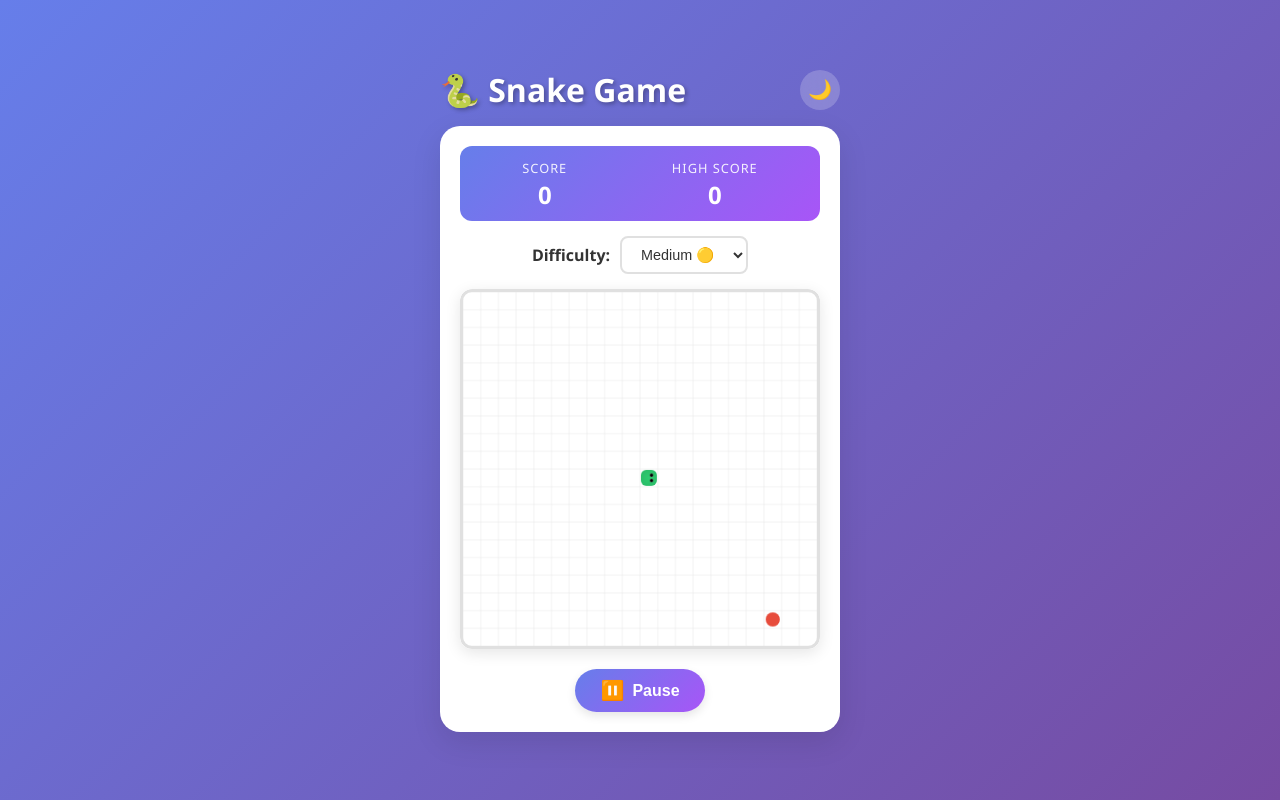
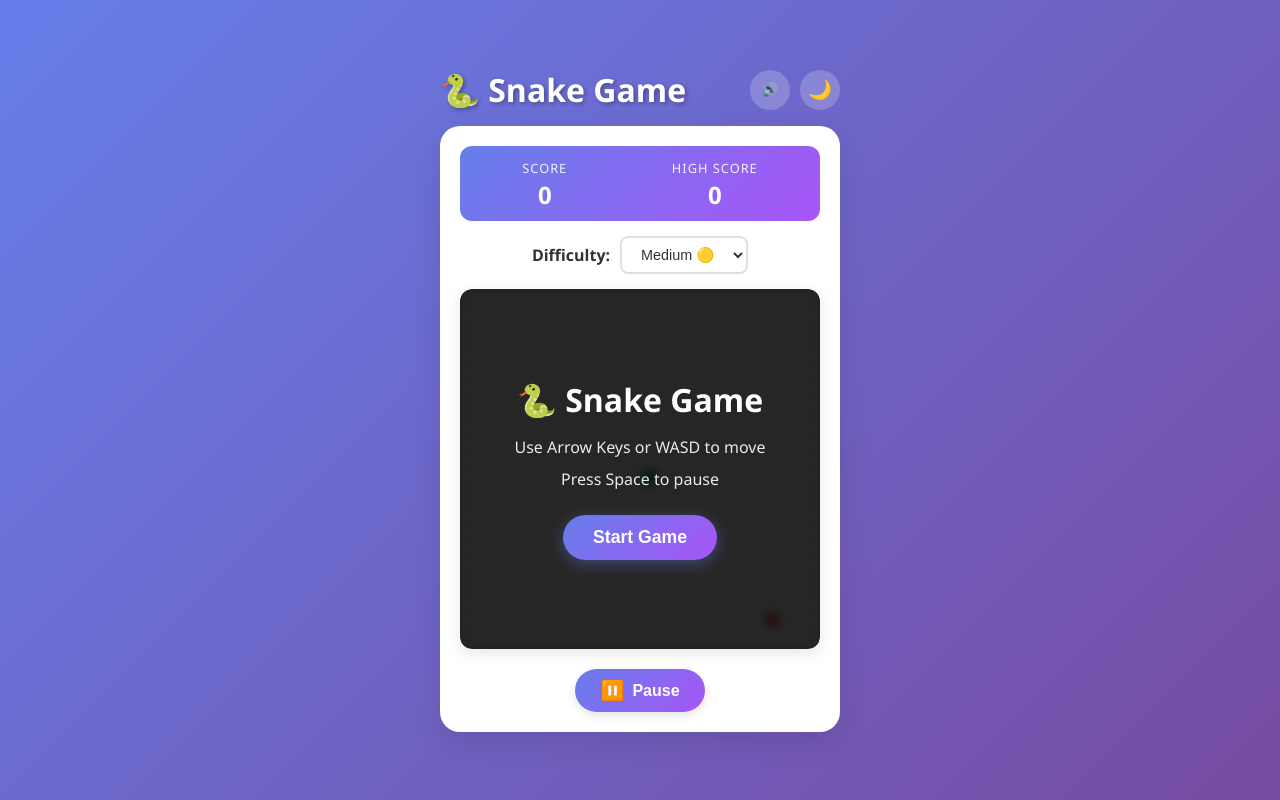
Before and after one commit to asevast/snake-game, a plain HTML site: page index.html in a window 1280 px wide. Drawn offline with Linux system fonts and the light colour scheme.

Commit message:
feat: Add sound toggle button

```diff
--- a/index.html
+++ b/index.html
@@ -11,6 +11,9 @@
     <header>
         <h1>🐍 Snake Game</h1>
         <div class="header-controls">
+            <button id="soundToggle" class="icon-btn" aria-label="Toggle sound">
+                <span class="sound-icon" aria-hidden="true">🔊</span>
+            </button>
             <button id="themeToggle" class="icon-btn" aria-label="Toggle theme">
                 <span class="theme-icon" aria-hidden="true">🌙</span>
             </button>
@@ -40,7 +43,7 @@
 
         <div class="canvas-container">
             <canvas id="gameCanvas" width="400" height="400"></canvas>
-            <div id="startOverlay" class="overlay hidden" role="dialog" aria-modal="true" aria-labelledby="startOverlayTitle">
+            <div id="startOverlay" class="overlay" role="dialog" aria-modal="true" aria-labelledby="startOverlayTitle">
                 <div class="overlay-content">
                     <h2 id="startOverlayTitle">🐍 Snake Game</h2>
                     <p>Use Arrow Keys or WASD to move</p>
```
